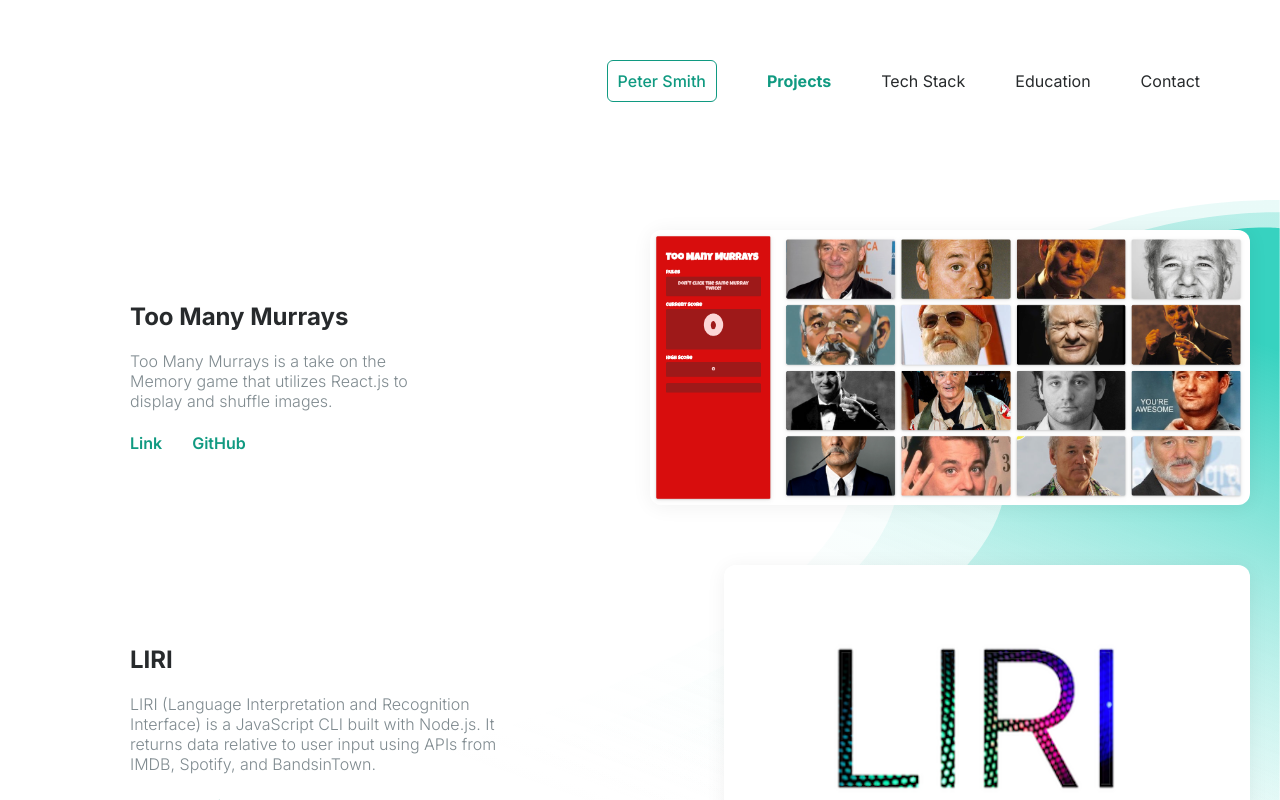
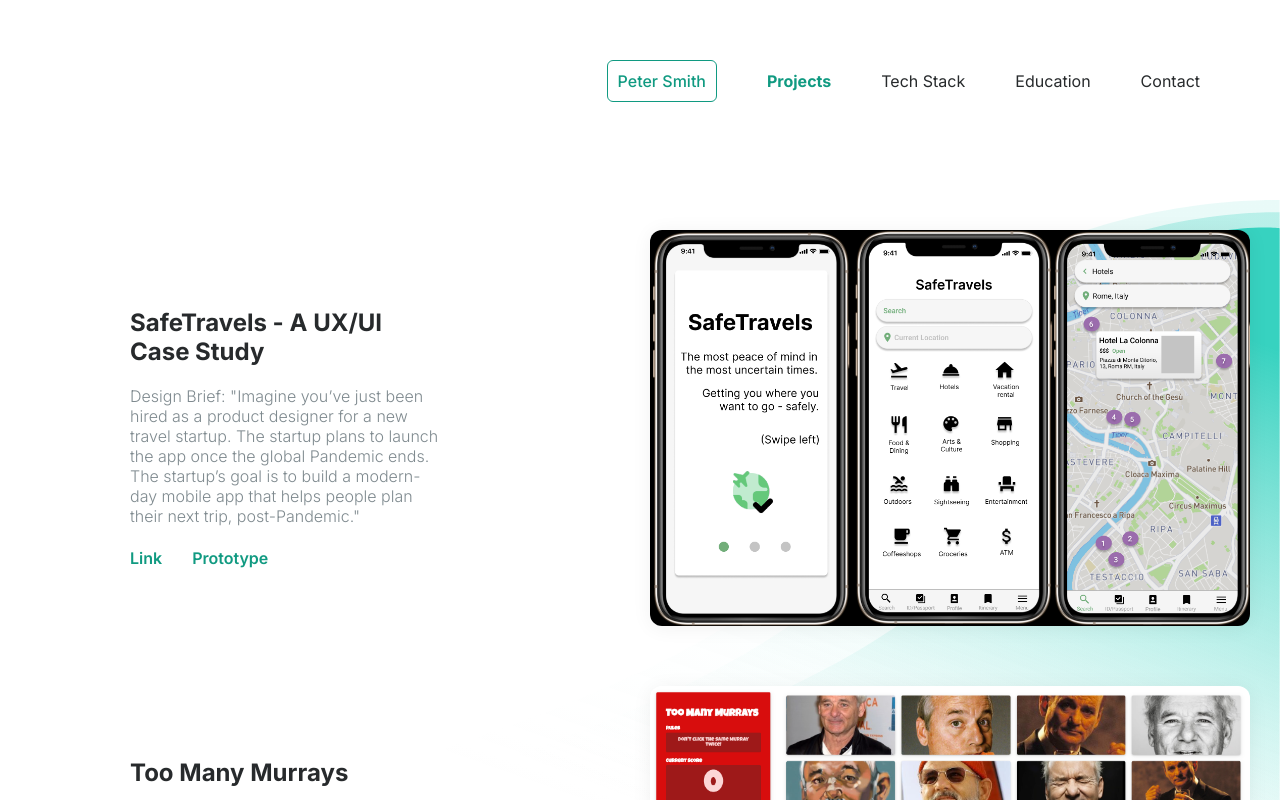
Before and after one commit to psmith1/portfolio, a React (Create React App) app: page /projects in a window 1280 px wide. Shown: the top 800 px of the page. Built offline with nearby package versions, Linux system fonts and the light colour scheme.

Commit message:
Added SafeTravels

```diff
--- a/src/Components/Projects.jsx
+++ b/src/Components/Projects.jsx
@@ -37,6 +37,7 @@ const Projects = () => {
                             {data.demo ? <ProjectLink url={data.demo} icon='link' label='Demo' /> : null}
                             {data.link ? <ProjectLink url={data.link} icon='link' label='Link'/> : null}
                             {data.github ? <ProjectLink url={data.github} icon='github' label='GitHub' /> : null}
+                            {data.prototype ? <ProjectLink url={data.prototype} icon='link' label='Prototype' /> : null}
                         </div>
                         <img src={`./images/${data.img}`} alt="" className="project-image"/>
                     </div>
--- a/src/data/projectdata.js
+++ b/src/data/projectdata.js
@@ -1,4 +1,11 @@
 const projectData = [
+    {
+        title: 'SafeTravels - A UX/UI Case Study',
+        img: 'SafeTravels.png',
+        description: 'Design Brief: "Imagine you’ve just been hired as a product designer for a new travel startup. The startup plans to launch the app once the global Pandemic ends. The startup’s goal is to build a modern-day mobile app that helps people plan their next trip, post-Pandemic."',
+        link: 'https://uxfol.io/project/035a6b0a/SafeTravels--COVID-friendly-travel-app-UX-UI-case-study',
+        prototype: 'https://www.figma.com/proto/5MniMe4IqxhHZPBLUE1a4y/SafeTravels-iOS-Wireframes?node-id=20%3A28160&scaling=scale-down&page-id=0%3A1'
+    },
     {
         title: 'Too Many Murrays',
         img: 'TooManyMurrays.png',
```
Also changed, not shown: public/images/SafeTravels.png (added).
